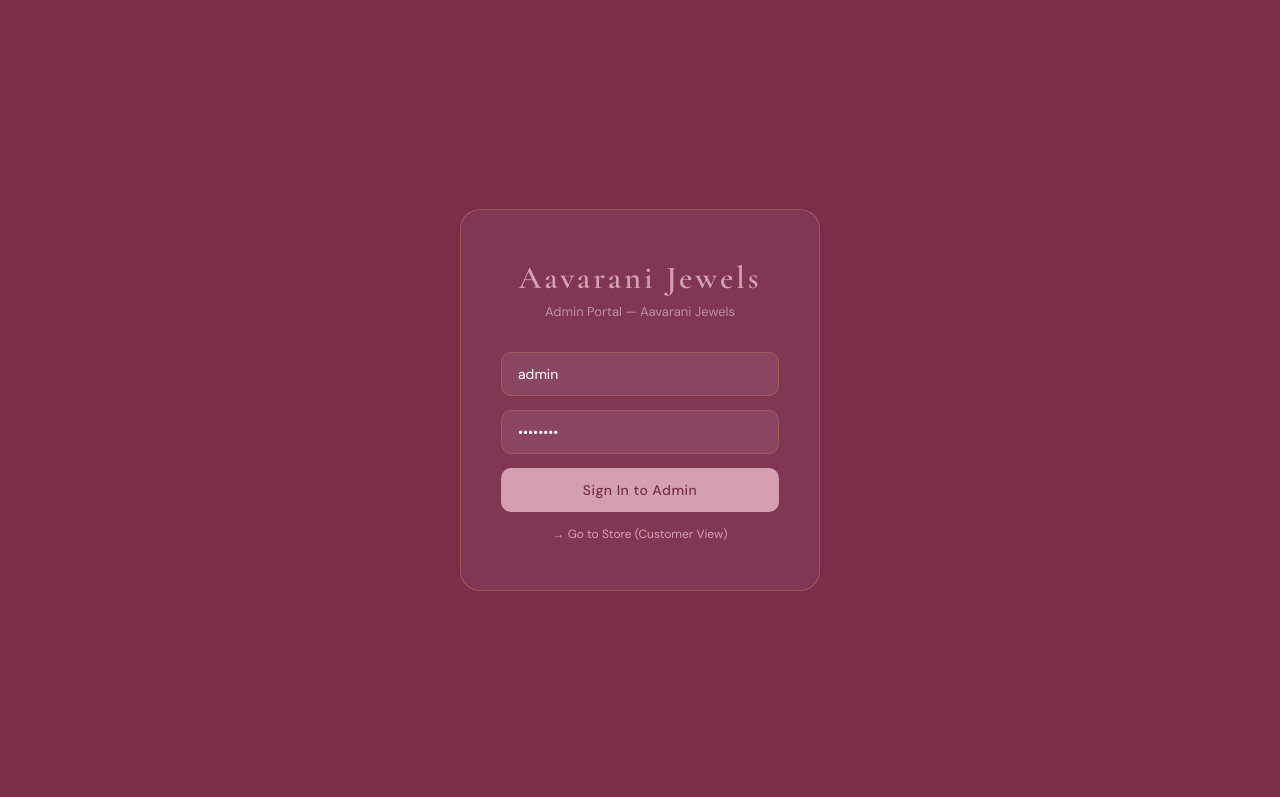
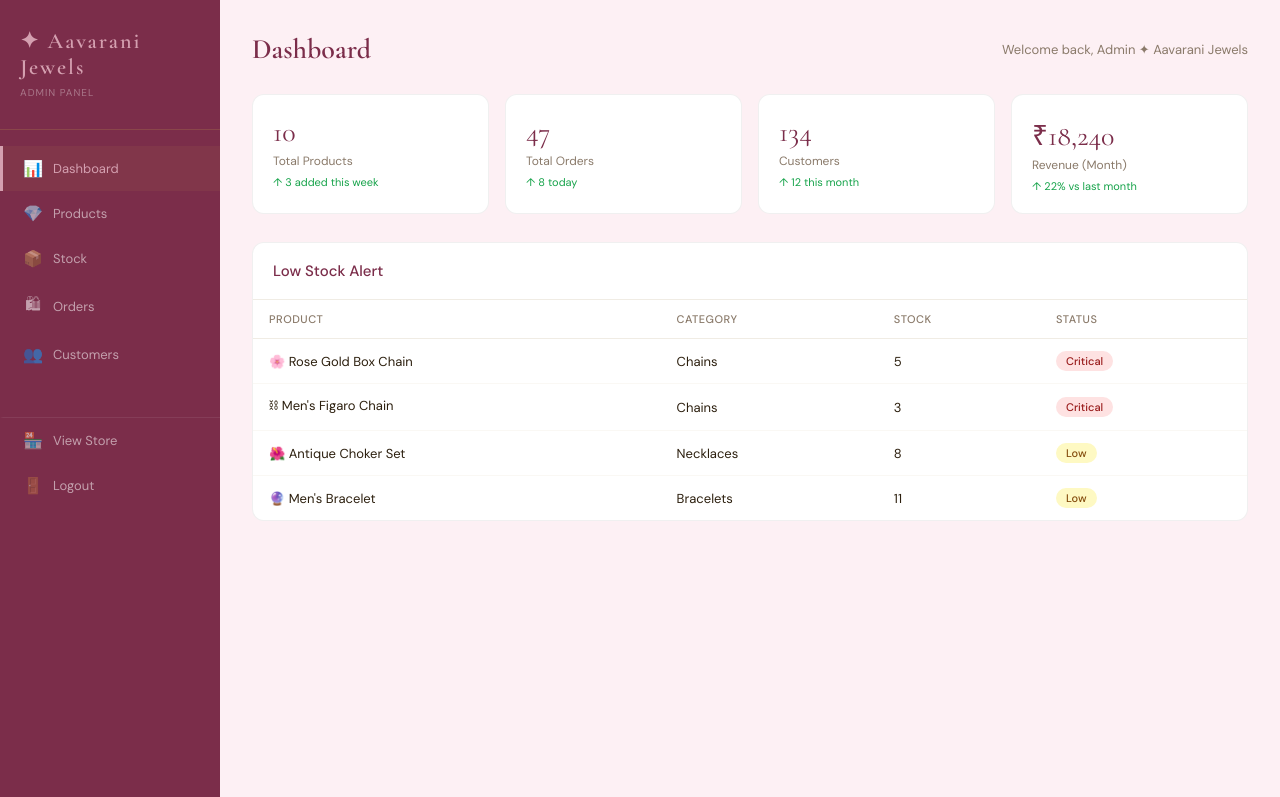
Before and after one commit to subathraarumugam-web/Aavaranijewels, a plain HTML site: page index.html in a window 1280 px wide. Both pictures are taken after a click on the button "Sign In to Admin". Shown: the top 797 px of the page. Drawn offline with nearby package versions, Linux system fonts and the light colour scheme.

Commit message:
Update index.html

```diff
--- a/index.html
+++ b/index.html
@@ -4,7 +4,10 @@
 <meta charset="UTF-8"/>
 <meta name="viewport" content="width=device-width, initial-scale=1.0"/>
 <title>Aavarani Jewels — Imitation Jewellery</title>
-<link href="https://fonts.googleapis.com/css2?family=Cormorant+Garamond:ital,wght@0,300;0,400;0,600;1,300;1,400&family=DM+Sans:wght@300;400;500&display=swap" rel="stylesheet"/>
+<link rel="preconnect" href="https://fonts.googleapis.com"/>
+<link rel="preconnect" href="https://fonts.gstatic.com" crossorigin/>
+<link href="https://fonts.googleapis.com/css2?family=Cormorant+Garamond:ital,wght@0,300;0,400;0,600;1,300;1,400&family=DM+Sans:wght@300;400;500&display=swap" rel="stylesheet" media="print" onload="this.media='all'"/>
+<noscript><link href="https://fonts.googleapis.com/css2?family=Cormorant+Garamond:ital,wght@0,300;0,400;0,600;1,300;1,400&family=DM+Sans:wght@300;400;500&display=swap" rel="stylesheet"/></noscript>
 <style>
 :root{
   --gold:#d4a0b0;--gold-light:#f0c0d0;--gold-pale:#fdeef3;
@@ -17,8 +20,8 @@
 body{font-family:var(--font-body);background:var(--white);color:var(--text);overflow-x:hidden;}
 
 /* ── PAGE ROUTER ── */
-.page{display:none;min-height:100vh;}
-.page.active{display:block;}
+.page{display:none !important;min-height:100vh;} .page.active{display:block !important;} #admin-panel.active{display:flex !important;}
+
 
 /* ── ADMIN LOGIN ── */
 #admin-login{background:var(--deep);display:flex;align-items:center;justify-content:center;min-height:100vh;}
@@ -197,8 +200,8 @@ tr:hover td{background:#faf8f4;}
   <div class="al-box">
     <h1>Aavarani Jewels</h1>
     <p>Admin Portal — Aavarani Jewels</p>
-    <input type="text" id="al-user" placeholder="Username" value="admin"/>
-    <input type="password" id="al-pass" placeholder="Password" value="admin123"/>
+    <input type="text" id="al-user" placeholder="Username" value="admin" onkeydown="if(event.key==='Enter')adminLogin()"/>
+    <input type="password" id="al-pass" placeholder="Password" value="admin123" onkeydown="if(event.key==='Enter')adminLogin()"/>
     <button class="btn-gold" onclick="adminLogin()">Sign In to Admin</button>
     <div class="al-link" style="margin-top:14px;"><a onclick="goStore()">→ Go to Store (Customer View)</a></div>
   </div>
@@ -449,10 +452,21 @@ let bag=[], wishlist=new Set(), activeGender='All', activeCat='All', editingId=n
 
 // ═══════════ ROUTING ═══════════
 function showPage(id){
-  document.querySelectorAll('.page').forEach(p=>p.classList.remove('active'));
-  document.getElementById(id).classList.add('active');
-  if(id==='admin-panel') document.getElementById('admin-panel').style.display='flex';
-  else document.getElementById('admin-panel').style.display='none';
+  // Hide all pages
+  document.querySelectorAll('.page').forEach(function(p){
+    p.classList.remove('active');
+    p.style.display='none';
+  });
+  // Show target page
+  var target = document.getElementById(id);
+  if(!target){ console.error('Page not found: '+id); return; }
+  target.classList.add('active');
+  if(id==='admin-panel'){
+    target.style.display='flex';
+  } else {
+    target.style.display='block';
+  }
+  window.scrollTo(0,0);
 }
 function goStore(){showPage('store');renderStore();}
 function adminLogout(){showPage('admin-login');}
@@ -716,8 +730,17 @@ function showToast(msg){
   setTimeout(()=>t.classList.remove('show'),2500);
 }
 
-// Init
-renderBag();
+// Init - wait for DOM to be ready
+function init(){
+  renderBag();
+  // Make sure only admin-login is visible on start
+  showPage('admin-login');
+}
+if(document.readyState==='loading'){
+  document.addEventListener('DOMContentLoaded', init);
+} else {
+  init();
+}
 </script>
 </body>
 </html>
```
